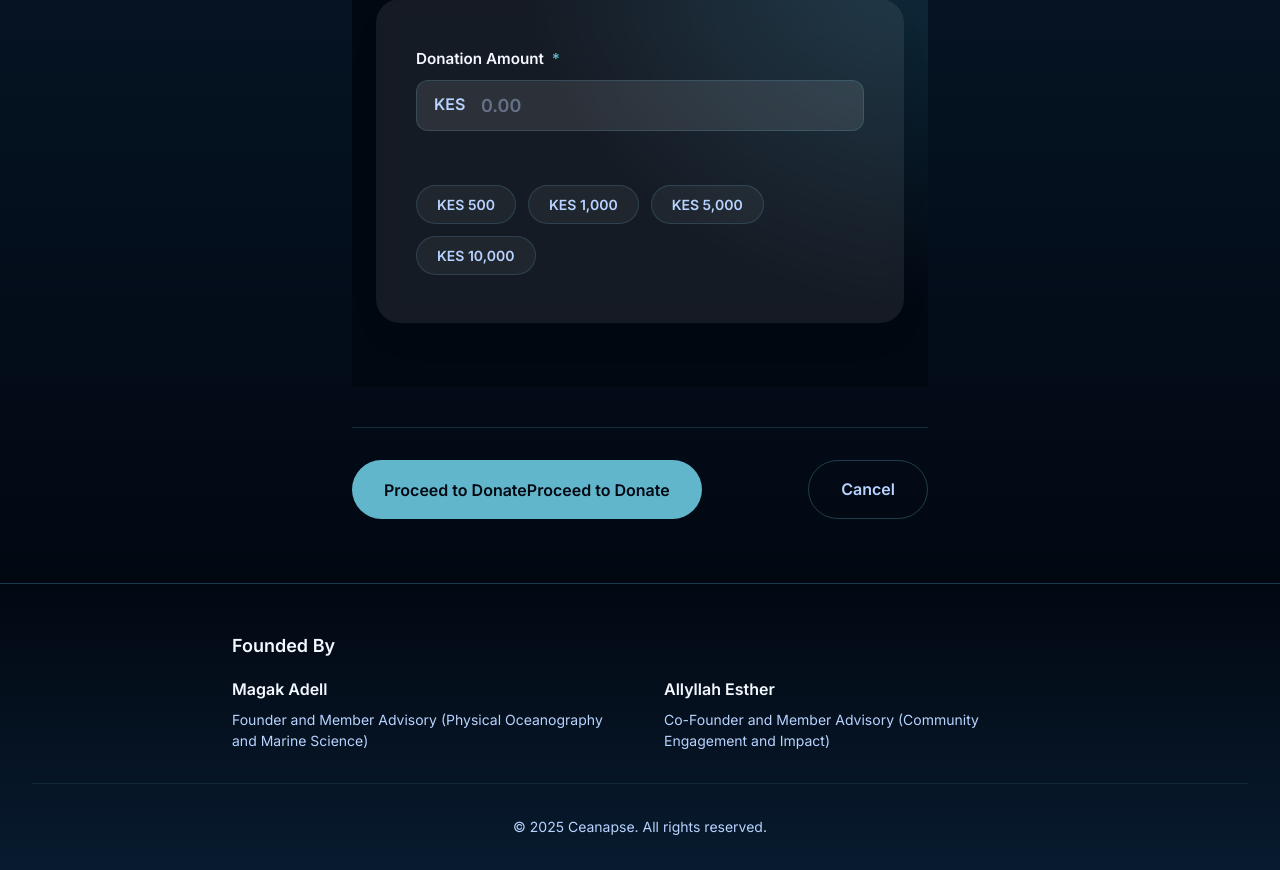
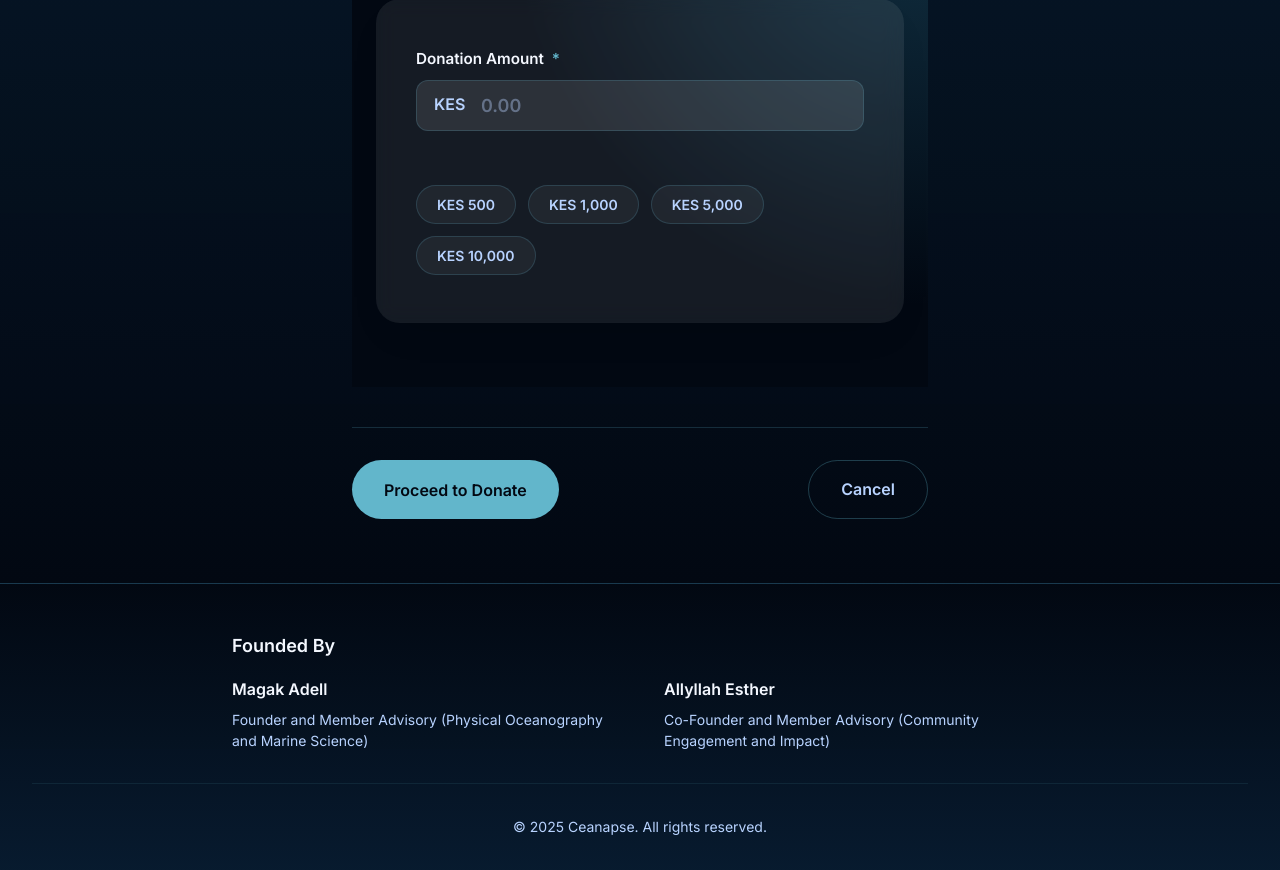
Before and after one commit to ISLOWIsmaeli/ceanapse-donation-platform, a Django app: template donations/templates/donations/donation_checkout_form.html in a window 1280 px wide. Shown: the part 396-1266 px from the top of the page. Run offline with Django 5.2, Linux system fonts and the light colour scheme; the template is opened without the code that fills it, so the values that code supplies are empty.

Commit message:
corrected to donate repetition and removed unneccessary comments

```diff
--- a/donations/templates/donations/donation_checkout_form.html
+++ b/donations/templates/donations/donation_checkout_form.html
@@ -42,7 +42,6 @@
 
                 <div class="form-actions">
                 <button type="submit" class="btn btn--primary" id="submit-btn">
-                  Proceed to Donate
                   <span class="btn-text">Proceed to Donate</span>
                   <span class="btn-loader" id="btn-loader" style="display: none;">
                     <span class="loader"></span>
--- a/donations/urls.py
+++ b/donations/urls.py
@@ -3,7 +3,7 @@ from django.urls import path
 from . import views
 
 app_name = "donations"
-# app_name = "donations"
+
 
 urlpatterns = [
     path("donation/<int:donation_id>/", views.donation_checkout, name="donation"),
```
